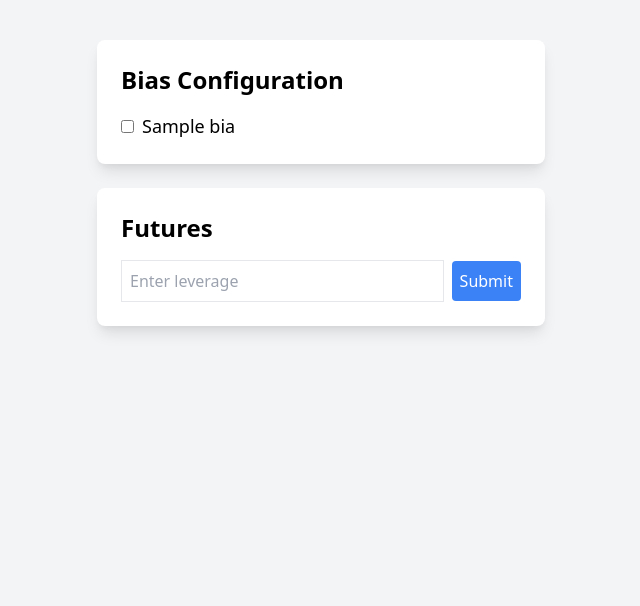
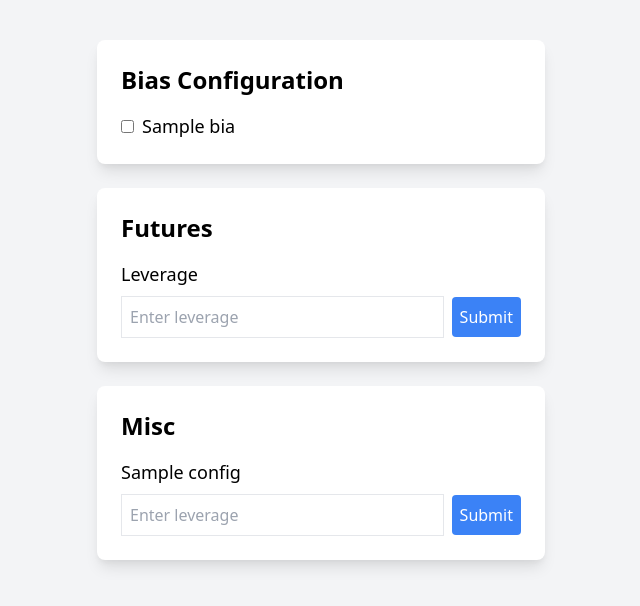
Before and after one commit to DerSalvador/ananda, a FastAPI app: template app/templates/config.html in a window 1280 px wide. Shown: the top 606 px of the page, without its empty margins (319-959 px from the left). Run offline with FastAPI, Linux system fonts and the light colour scheme; the template is opened without the code that fills it: most values are stand-ins (such as "Sample title", 1, 10 or a date in 2020); parts of the project's set-up code (start-up, migrations or seed data) failed here and were passed over.

Commit message:
Allow misc config

```diff
--- a/app/bias/greed_and_fear.py
+++ b/app/bias/greed_and_fear.py
@@ -1,4 +1,6 @@
 import requests
+import os
+from bias import get_config
 from utils import get_logger
 from bias.interface import BiasInterface, BiasRequest, BiasResponse, BiasType
 
@@ -6,7 +8,9 @@ logger = get_logger()
 
 class GreedAndFear(BiasInterface):
     def bias(self, biasRequest: BiasRequest) -> BiasResponse:
-        url = "https://api.alternative.me/fng/?limit=100"
+        limit = int(get_config("GreedAndFearLimit", 10))
+        url = f"https://api.alternative.me/fng/?limit={limit}"
+        logger.info(f"Requesting {url}")
 
         response = requests.get(url)
         data = response.json()
--- a/app/main.py
+++ b/app/main.py
@@ -2,7 +2,7 @@ from dotenv import load_dotenv
 load_dotenv()
 
 from db import get_leverage, update_leverage
-from bias import get_biases, getInterfaces, update_bias
+from bias import get_all_configs, get_biases, getInterfaces, update_bias, update_config
 from pydantic import BaseModel
 from bias.interface import BiasRequest, BiasResponse, BiasType
 from fastapi.templating import Jinja2Templates
@@ -59,7 +59,7 @@ class UpdateBiasRequest(BaseModel):
 
 @app.get("/", response_class=HTMLResponse)
 async def get_config_page(request: Request):
-    return templates.TemplateResponse("config.html", {"request": request, "biases": get_biases(), "leverage": get_leverage()})
+    return templates.TemplateResponse("config.html", {"request": request, "biases": get_biases(), "leverage": get_leverage(), "configs": get_all_configs()})
 
 class UpdateLeverageRequest(BaseModel):
     pair: str = "default"
@@ -79,7 +79,17 @@ async def _update_bias(data: UpdateBiasRequest):
     update_bias(data.name, data.active)
     return {"status": "success", "message": "Bias updated"}
 
+@app.get("/configs")
+async def _get_configs():
+    return get_all_configs()
 
+class UpdateConfigRequest(BaseModel):
+    name: str
+    value: str
+@app.post("/config")
+async def _update_config(data: UpdateConfigRequest):
+    update_config(data.name, data.value)
+    return {"status": "success", "message": "Config updated"}
 
 if __name__ == "__main__":
     uvicorn.run("main:app", host="0.0.0.0", port=9000, reload=True)
--- a/app/templates/config.html
+++ b/app/templates/config.html
@@ -30,6 +30,21 @@
                 alert('Leverage updated successfully!');
             }
         }
+
+        async function updateConfig(configname) {
+          const configValue = document.getElementById('config-input-' + configname).value;
+          const response = await fetch('/config', {
+              method: 'POST',
+              headers: { 'Content-Type': 'application/json' },
+              body: JSON.stringify({ name: configname, value: configValue })
+          });
+          const result = await response.json();
+          if (result.status !== 'success') {
+              alert('Error updating config: ' + result.message);
+          } else {
+              alert('Config updated successfully!');
+          }
+        }
     </script>
 </head>
 <body class="bg-gray-100 flex flex-col items-center justify-center">
@@ -46,10 +61,25 @@
     </div>
     <div class="bg-white p-6 rounded-lg shadow-lg w-full max-w-md mt-6">
         <h1 class="text-2xl font-bold mb-4">Futures</h1>
-        <div class="flex items-center">
-          <input type="number" id="leverage-input" class="border p-2 mr-2 w-full" placeholder="Enter leverage" value="{{ leverage }}">
+        <div class="flex flex-col">
+          <label for="leverage-input" class="text-lg mb-2">Leverage</label>
+          <div class="flex items-center">
+            <input type="number" id="leverage-input" class="border p-2 mr-2 w-full" placeholder="Enter leverage" value="{{ leverage }}">
             <button onclick="updateLeverage()" class="bg-blue-500 text-white p-2 rounded">Submit</button>
-        </div>
+          </div>
+      </div>
+    </div>
+    <div class="bg-white p-6 rounded-lg shadow-lg w-full max-w-md mt-6">
+        <h1 class="text-2xl font-bold mb-4">Misc</h1>
+        {% for config in configs %}
+        <div class="flex flex-col">
+          <label for="config-input-{{config.name}}" class="text-lg mb-2">{{ config.name }}</label>
+          <div class="flex items-center">
+            <input type="number" id="config-input-{{config.name}}" class="border p-2 mr-2 w-full" placeholder="Enter leverage" value="{{ config.value }}">
+            <button onclick="updateConfig('{{config.name}}')" class="bg-blue-500 text-white p-2 rounded">Submit</button>
+          </div>
+        {% endfor %}
+      </div>
     </div>
 </body>
 </html>
```
Also changed, not shown: app/bias/__init__.py (+22 -0 lines).
